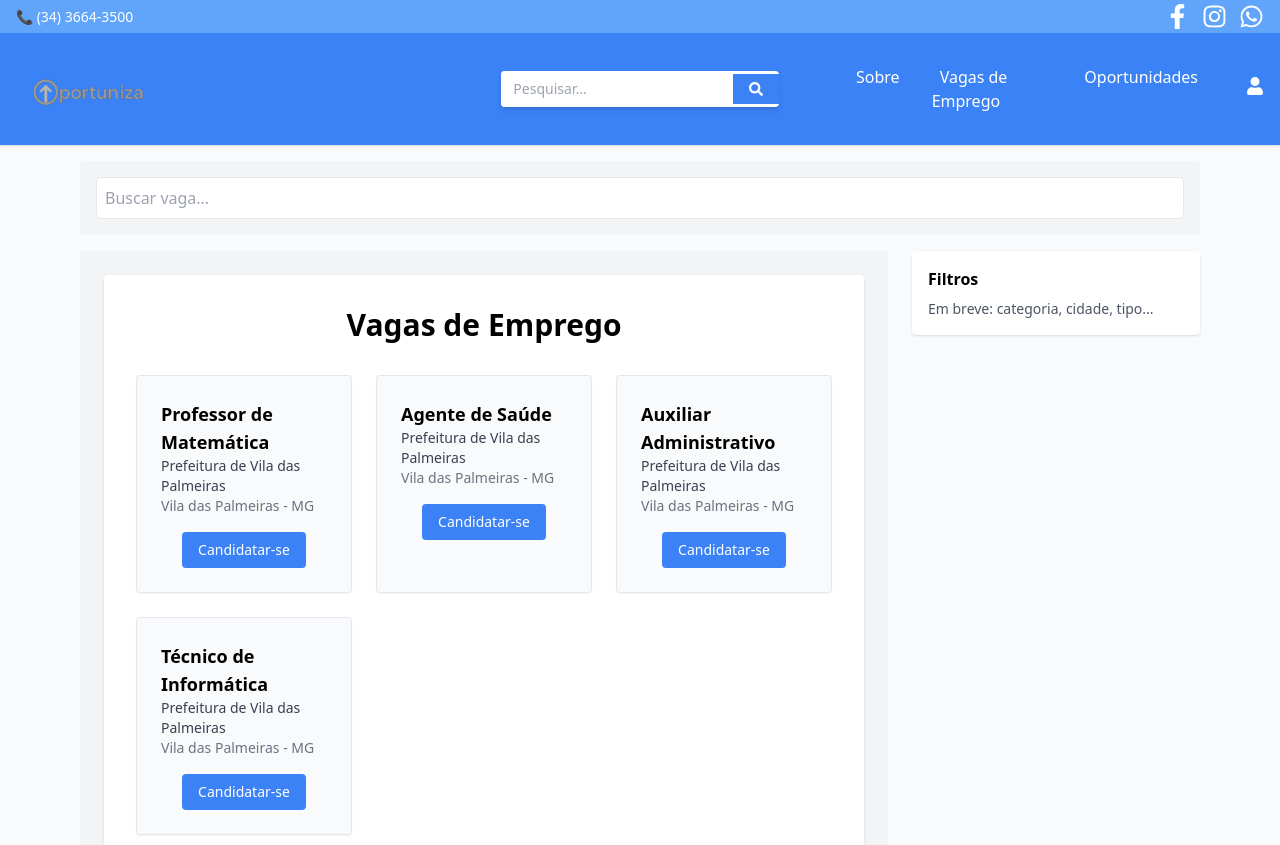
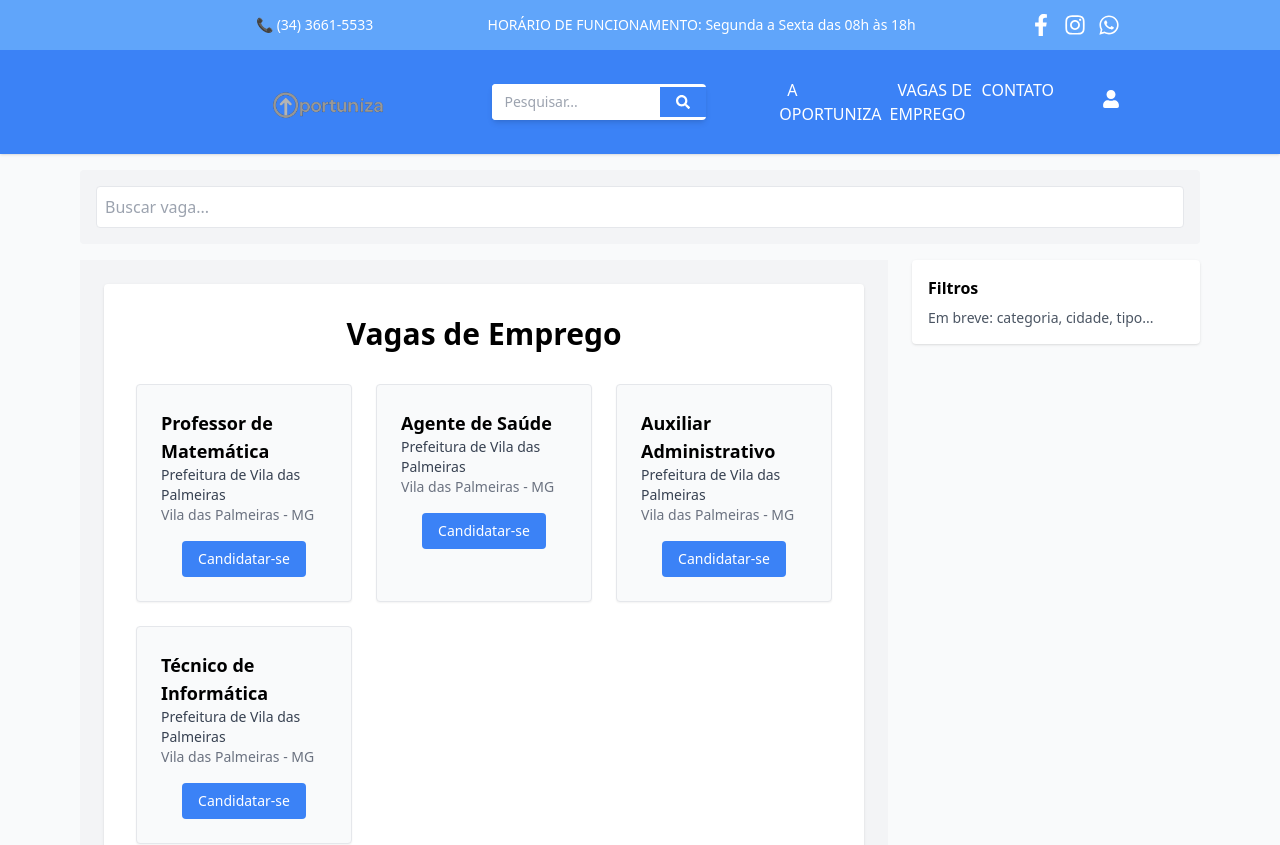
Before and after one commit to Adrianojunior13/Projeto-Integrador-4-Per-odo, a React (Vite) app: page / in a window 1280 px wide. Shown: the top 845 px of the page. Built offline with nearby package versions, Linux system fonts and the light colour scheme.

Commit message:
ajusta layout do cabeçalho, atualiza informações de contato e modifica links de navegação

```diff
--- a/src/components/Header.jsx
+++ b/src/components/Header.jsx
@@ -44,27 +44,35 @@ export default function Header() {
 
   return (
   <header className="bg-blue-500 text-white shadow relative z-50">
-      {/* Linha superior */}
-      <div className="flex justify-between items-center px-4 py-1 text-sm bg-blue-400">
-        <div>📞 (34) 3664-3500</div>
-        <div className="flex gap-3">
+    <div className="flex justify-between items-center px-40 py-2 text-sm bg-blue-400 h-[50px]">
+      {/* Número de telefone à esquerda */}
+      <div className="ml-24 flex items-center">
+        📞 (34) 3661-5533
+      </div>
+
+      {/* Centro: Horário de funcionamento */}
+      <div className="flex-grow text-center">
+        HORÁRIO DE FUNCIONAMENTO: Segunda a Sexta das 08h às 18h
+      </div>
+
+      {/* Ícones de redes sociais à direita */}
+      <div className="flex gap-3 justify-end items-center">
         <a href="https://www.facebook.com" target="_blank" rel="noopener noreferrer" className="hover:text-black transition transform hover:scale-125">
-            <FaFacebookF size={25} />
+          <FaFacebookF size={22} />
         </a>
         <a href="https://www.instagram.com" target="_blank" rel="noopener noreferrer" className="hover:text-black transition transform hover:scale-125">
-            <FaInstagram size={25} />
+          <FaInstagram size={22} />
         </a>
         <a href="https://wa.me/5511999999999" target="_blank" rel="noopener noreferrer" className="hover:text-black transition transform hover:scale-125">
-            <FaWhatsapp size={25} />
+          <FaWhatsapp size={22} />
         </a>
       </div>
     </div>
 
     {/* Linha principal do header */}
-      <div className="flex items-center justify-between px-4 py-4 flex-wrap gap-y-4">
-        {/* Esquerda: Logo e lema */}
-        <div className="w-full md:w-1/3 text-left">
-          {/* Substituindo texto por imagem */}
+    <div className="flex justify-between items-center px-40 py-3 flex-wrap gap-y-4">
+      {/* Esquerda: Logo */}
+      <div className="ml-24 flex items-center">
         <img src="/logo.png" alt="Logo Oportuniza" className="w-55 h-20" />
       </div>
 
@@ -109,11 +117,10 @@ export default function Header() {
 
         {/* Direita: Navegação e login */}
         <nav className="w-full md:w-1/3 flex justify-end items-center gap-6">
-          <ul className="flex gap-6">
-            <li><a href="#sobre" className="px-2 py-1 hover:text-black transition duration-300 transform hover:scale-105">Sobre</a></li>
-            <li><a href="#vagas" className="px-2 py-1 hover:text-black transition duration-300 transform hover:scale-105">Vagas de Emprego</a></li>
-            <li><a href="#oportunidades" className="px-2 py-1 hover:text-black transition duration-300 transform hover:scale-105">Oportunidades</a></li>
-
+          <ul className="flex gap">
+            <li><a href="#aOportuniza" className="px-2 py-1 hover:text-black transition duration-300 transform hover:scale-105">A OPORTUNIZA</a></li>
+            <li><a href="#vagas" className="px-2 py-1 hover:text-black transition duration-300 transform hover:scale-105">VAGAS DE EMPREGO</a></li>
+            <li><a href="#contato" className="px-2 py-1 hover:text-black transition duration-300 transform hover:scale-105">CONTATO</a></li>
           </ul>
 
           <div className="relative" ref={loginRef}>
@@ -127,7 +134,6 @@ export default function Header() {
                 <input type="text" placeholder="Usuário" className="w-full border p-2 rounded mb-2" />
                 <input type="password" placeholder="Senha" className="w-full border p-2 rounded mb-3" />
                 <button className="w-full bg-blue-500 hover:bg-blue-700 text-white p-2 rounded">Login</button>
-
               </div>
             )}
           </div>
```
Lines whose indentation alone changed are shown as unchanged.
